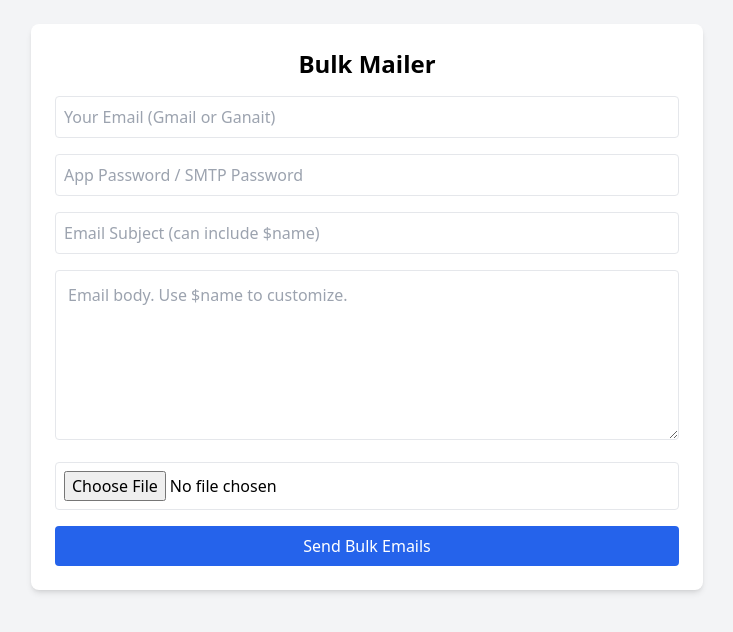
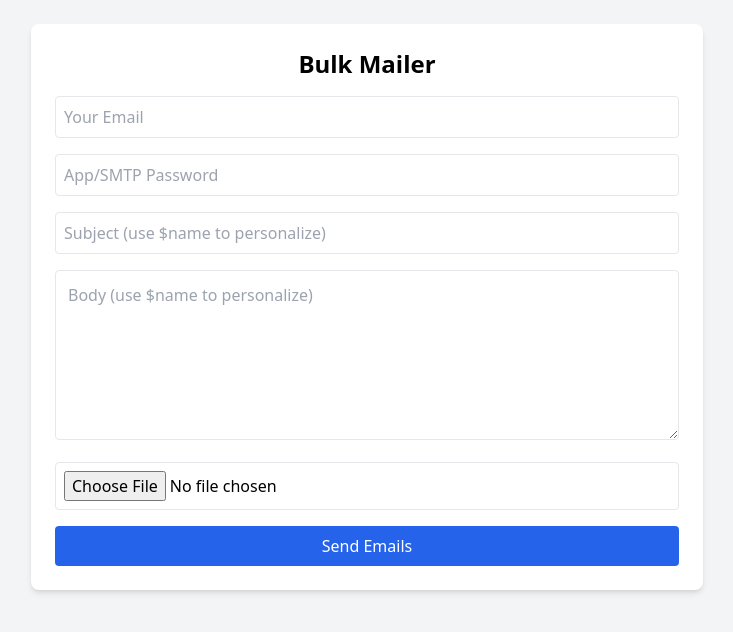
Before and after one commit to LakshmidharKotipalli/Bulk_Mailer, a React (Create React App) app in the folder final-frontend/: page / in a window 1280 px wide. Shown: the top 632 px of the page, without its empty margins (273-1006 px from the left). Built offline with nearby package versions, Linux system fonts and the light colour scheme; the HTML template or start-up script is replaced by a standard one.

Commit message:
Update App.js

```diff
--- a/final-frontend/src/App.js
+++ b/final-frontend/src/App.js
@@ -9,7 +9,6 @@ function App() {
     body: "",
     file: null,
   });
-
   const [status, setStatus] = useState("");
 
   const handleChange = (e) => {
@@ -27,26 +26,11 @@ function App() {
     }));
   };
 
-  // Determine SMTP config based on domain
   const getSMTPConfig = (email) => {
     const domain = email.split("@")[1];
-
-    if (domain === "gmail.com") {
-      return {
-        smtpServer: "smtp.gmail.com",
-        smtpPort: 587,
-      };
-    } else if (domain === "ganait.com") {
-      return {
-        smtpServer: "mail.ganait.com", // or update to real one if different
-        smtpPort: 587,
-      };
-    } else {
-      return {
-        smtpServer: "smtp." + domain,
-        smtpPort: 587,
-      };
-    }
+    if (domain === "gmail.com") return { smtpServer: "smtp.gmail.com", smtpPort: 587 };
+    if (domain === "ganait.com") return { smtpServer: "mail.ganait.com", smtpPort: 587 };
+    return { smtpServer: "smtp." + domain, smtpPort: 587 };
   };
 
   const handleSubmit = async (e) => {
@@ -54,7 +38,6 @@ function App() {
     setStatus("Sending...");
 
     const { smtpServer, smtpPort } = getSMTPConfig(formData.email);
-
     const data = new FormData();
     data.append("email", formData.email);
     data.append("password", formData.password);
@@ -81,43 +64,39 @@ function App() {
           <input
             type="email"
             name="email"
-            placeholder="Your Email (Gmail or Ganait)"
+            placeholder="Your Email"
             value={formData.email}
             onChange={handleChange}
             required
             className="w-full p-2 border rounded"
           />
-
           <input
             type="password"
             name="password"
-            placeholder="App Password / SMTP Password"
+            placeholder="App/SMTP Password"
             value={formData.password}
             onChange={handleChange}
             required
             className="w-full p-2 border rounded"
           />
-
           <input
             type="text"
             name="subject"
-            placeholder="Email Subject (can include $name)"
+            placeholder="Subject (use $name to personalize)"
             value={formData.subject}
             onChange={handleChange}
             required
             className="w-full p-2 border rounded"
           />
-
           <textarea
             name="body"
-            placeholder="Email body. Use $name to customize."
+            placeholder="Body (use $name to personalize)"
             value={formData.body}
             onChange={handleChange}
             rows={6}
             required
             className="w-full p-3 border rounded"
           />
-
           <input
             type="file"
             name="file"
@@ -126,20 +105,11 @@ function App() {
             required
             className="w-full p-2 border rounded"
           />
-
-          <button
-            type="submit"
-            className="bg-blue-600 hover:bg-blue-700 text-white px-4 py-2 rounded w-full"
-          >
-            Send Bulk Emails
+          <button type="submit" className="bg-blue-600 text-white px-4 py-2 rounded w-full">
+            Send Emails
           </button>
         </form>
-
-        {status && (
-          <div className="mt-4 text-center text-sm text-gray-700">
-            {status}
-          </div>
-        )}
+        {status && <div className="mt-4 text-center text-sm text-gray-700">{status}</div>}
       </div>
     </div>
   );
```
